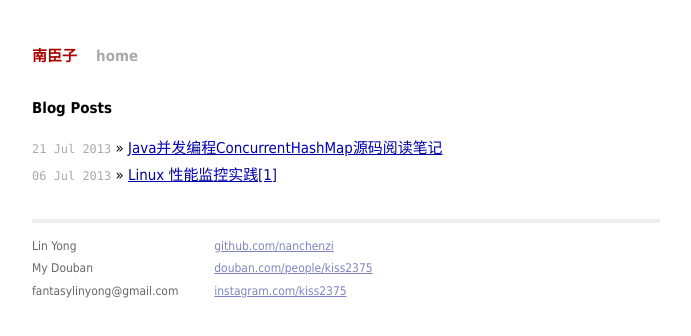
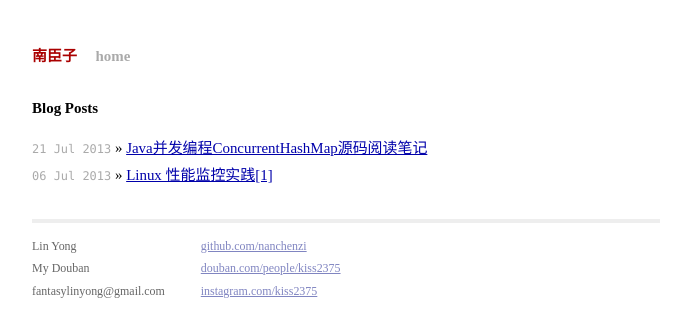
Before and after one commit to nanchenzi/nanchenzi.github.io, a plain HTML site: page index.html in a window 1280 px wide. Shown: the whole page, without its empty margins (294-985 px from the left). Drawn offline with Linux system fonts and the light colour scheme.

Commit message:
Update main.css

```diff
--- a/css/main.css
+++ b/css/main.css
@@ -14,7 +14,7 @@ html, body { height: 100%; }
 
 body {
   background-color: #FFF;
-  font: 13.34px Tahoma,Helvetica, Arial, sans-serif;
+
   font-size: small;
   text-align: left;
 }
```
